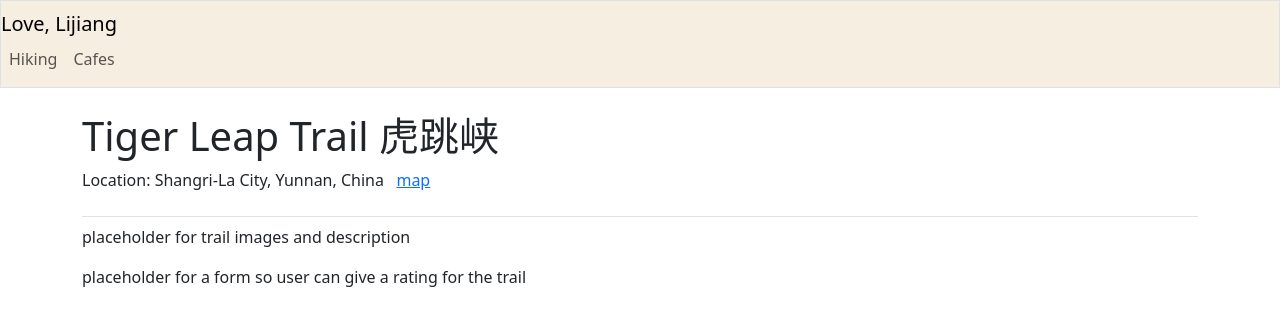
After one commit to aliceKjQin/cityGuide, a Django app: page /hiking/1 in a window 1280 px wide. The commit adds this page. Shown: the top 326 px of the page. Run offline with Django 4.2, Linux system fonts and the light colour scheme; data comes from the database, SQL or seed files in the repository; parts of the project's set-up code (start-up, migrations or seed data) failed here and were passed over; some libraries are stand-ins or nearby versions.

Commit message:
added individual trail page, .gitignore and README.md

```diff
--- a/lijiang_guide/models.py
+++ b/lijiang_guide/models.py
@@ -1,4 +1,5 @@
 from django.db import models
+from django.contrib.auth.models import User
 
 class Hiking(models.Model):
     name = models.CharField(max_length=200)
@@ -9,6 +10,23 @@ class Hiking(models.Model):
     def __str__(self):
         return self.name
 
+
+class TrailReview(models.Model):
+    user = models.ForeignKey(User, on_delete=models.SET_NULL, null=True)
+    trail = models.ForeignKey(Hiking, on_delete=models.CASCADE)
+    review = models.TextField()
+    rating = models.IntegerField(choices=RATING, default=None)
+    date = models.DateTimeField(auto_now_add=True)
+
+    class Meta:
+        verbose_name_plural = "Trail Reviews"
+
+    def __str__(self):
+        return self.trail
+
+    def get_rating(self):
+        return self.rating
+
 class Cafe(models.Model):
     name = models.CharField(max_length=200)
     location = models.CharField(max_length=200)
--- a/lijiang_guide/templates/lijiang_guide/base.html
+++ b/lijiang_guide/templates/lijiang_guide/base.html
@@ -28,7 +28,7 @@
       <div class="collapse navbar-collapse" id="navbarCollapse">
         <ul class="navbar-nav me-auto mb-2 mb-md-0">
           <li class="nav-item">
-            <a class="nav-link" href="{% url 'lijiang_guide:hike' %}">Hiking</a>
+            <a class="nav-link" href="{% url 'lijiang_guide:hiking' %}">Hiking</a>
           </li>
           <li class="nav-item">
             <a class="nav-link" href="{% url 'lijiang_guide:cafe' %}">Cafes</a>
--- /dev/null
+++ b/lijiang_guide/templates/lijiang_guide/trail.html
@@ -0,0 +1,14 @@
+{% extends 'lijiang_guide/base.html' %}
+{% load static %}
+{% load django_bootstrap5 %}
+
+{% block page_header %}
+  <h1>{{ trail }}</h1>
+  <p>Location: {{ trail.location }} &nbsp; <a href="{{ cafe.google_map }}">map</a><span></p>
+{% endblock page_header %}
+
+{% block content %}
+    <p>placeholder for trail images and description</p>
+
+    <p>placeholder for a form so user can give a rating for the trail</p>
+{% endblock content %}
--- a/lijiang_guide/urls.py
+++ b/lijiang_guide/urls.py
@@ -6,8 +6,10 @@ app_name = 'lijiang_guide'
 urlpatterns = [
     # Home page
     path('', views.index, name='index'),
-    # Hike page
-    path('hike/', views.hike, name='hike'),
+    # Hiking page
+    path('hiking/', views.hiking, name='hiking'),
+    # Individual hiking spot page
+    path('hiking/<int:trail_id>', views.Trail, name='trail'),
     # Cafe page
     path('cafe/', views.cafe, name='cafe'),
 ]
--- a/lijiang_guide/views.py
+++ b/lijiang_guide/views.py
@@ -1,13 +1,28 @@
 from django.shortcuts import render
 from .models import Hiking, Cafe
+from .forms import TrailReviewForm
 
 def index(request):
     return render(request, 'lijiang_guide/index.html')
 
-def hike(request):
-    hikes = Hiking.objects.all()
-    return render(request, 'lijiang_guide/hike.html', {
-        'hikes': hikes,
+def hiking(request):
+    trails = Hiking.objects.all()
+    return render(request, 'lijiang_guide/hiking.html', {
+        'trails': trails,
+    })
+
+def Trail(request, trail_id):
+    trail = Hiking.objects.get(id=trail_id)
+
+    if request.method != 'POST':
+        form = TrailReviewForm
+    else:
+        form = TrailReviewForm(request.POST)
+        if form.is_valid():
+            form.save()
+    return render(request, 'lijiang_guide/trail.html', {
+        'trail': trail,
+        'form': form,
     })
 
 def cafe(request):
```
Also changed, not shown: lijiang_guide/forms.py (added, +7 -0 lines), lijiang_guide/templates/lijiang_guide/hiking.html (renamed from lijiang_guide/templates/lijiang_guide/hike.html, +7 -5 lines), README.md (added), 3 other files.
